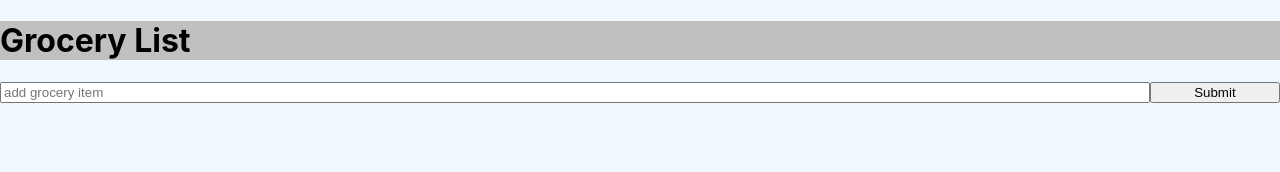
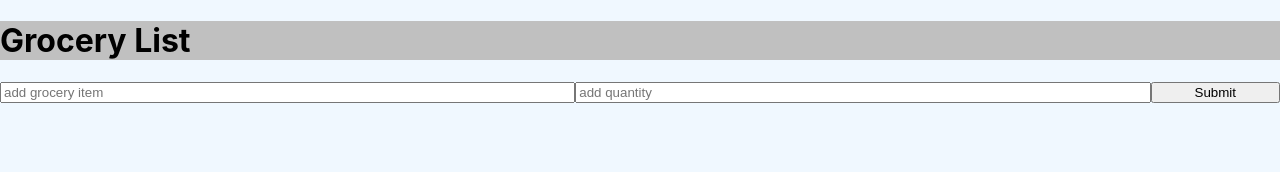
Before and after one commit to echoshihab/react-grocerylist-frontend, a React (Create React App) app: page / in a window 1280 px wide. Shown: the top 172 px of the page. Built offline with nearby package versions, Linux system fonts and the light colour scheme; no server answers.

Commit message:
add quantity option in frontend

```diff
--- a/src/App.js
+++ b/src/App.js
@@ -34,10 +34,11 @@ class App extends Component {
     );
   };
 
-  addGrocery = groceryItem => {
+  addGrocery = (groceryItem, quantity) => {
     axios
       .post("http://localhost:8000/api/", {
         item: groceryItem,
+        quantity: quantity,
         completed: false
       })
       .then(res =>
--- a/src/components/AddGrocery.js
+++ b/src/components/AddGrocery.js
@@ -2,7 +2,8 @@ import React, { Component } from "react";
 
 export class AddGrocery extends Component {
   state = {
-    groceryItem: ""
+    groceryItem: "",
+    quantity: ""
   };
 
   onChange = event => {
@@ -11,8 +12,8 @@ export class AddGrocery extends Component {
 
   onSubmit = event => {
     event.preventDefault();
-    this.props.addGrocery(this.state.groceryItem);
-    this.setState({ groceryItem: "" });
+    this.props.addGrocery(this.state.groceryItem, this.state.quantity);
+    this.setState({ groceryItem: "", quantity: "" });
   };
 
   render() {
@@ -22,8 +23,16 @@ export class AddGrocery extends Component {
           type="text"
           name="groceryItem"
           placeholder="add grocery item"
-          style={{ flex: "10" }}
+          style={{ flex: "5" }}
           value={this.state.groceryItem}
+          onChange={this.onChange}
+        />
+        <input
+          type="text"
+          name="quantity"
+          placeholder="add quantity"
+          style={{ flex: "5" }}
+          value={this.state.quantity}
           onChange={this.onChange}
         />
         <input type="submit" value="Submit" style={{ flex: "1" }} />
--- a/src/components/Groceryitem.js
+++ b/src/components/Groceryitem.js
@@ -14,6 +14,7 @@ export class Groceryitem extends Component {
       <div style={this.addStyle()}>
         <p>
           {this.props.grocery.item}
+          <span style={qtStyle}>{this.props.grocery.quantity}</span>
           <input
             type="checkbox"
             onChange={this.props.toggleComplete.bind(
@@ -21,6 +22,7 @@ export class Groceryitem extends Component {
               this.props.grocery.id
             )}
           />
+
           <button
             style={deleteStyle}
             onClick={this.props.deleteItem.bind(this, this.props.grocery.id)}
@@ -44,4 +46,9 @@ const deleteStyle = {
   padding: "2px 4px"
 };
 
+const qtStyle = {
+  color: "black",
+  padding: "2px 10px",
+  borderStyle: "solid"
+};
 export default Groceryitem;
--- a/src/components/Grocerylist.js
+++ b/src/components/Grocerylist.js
@@ -9,6 +9,7 @@ class Grocerylist extends Component {
         grocery={grocery}
         toggleComplete={this.props.toggleComplete}
         deleteItem={this.props.deleteItem}
+        key={grocery.id}
       />
     ));
   }
```
